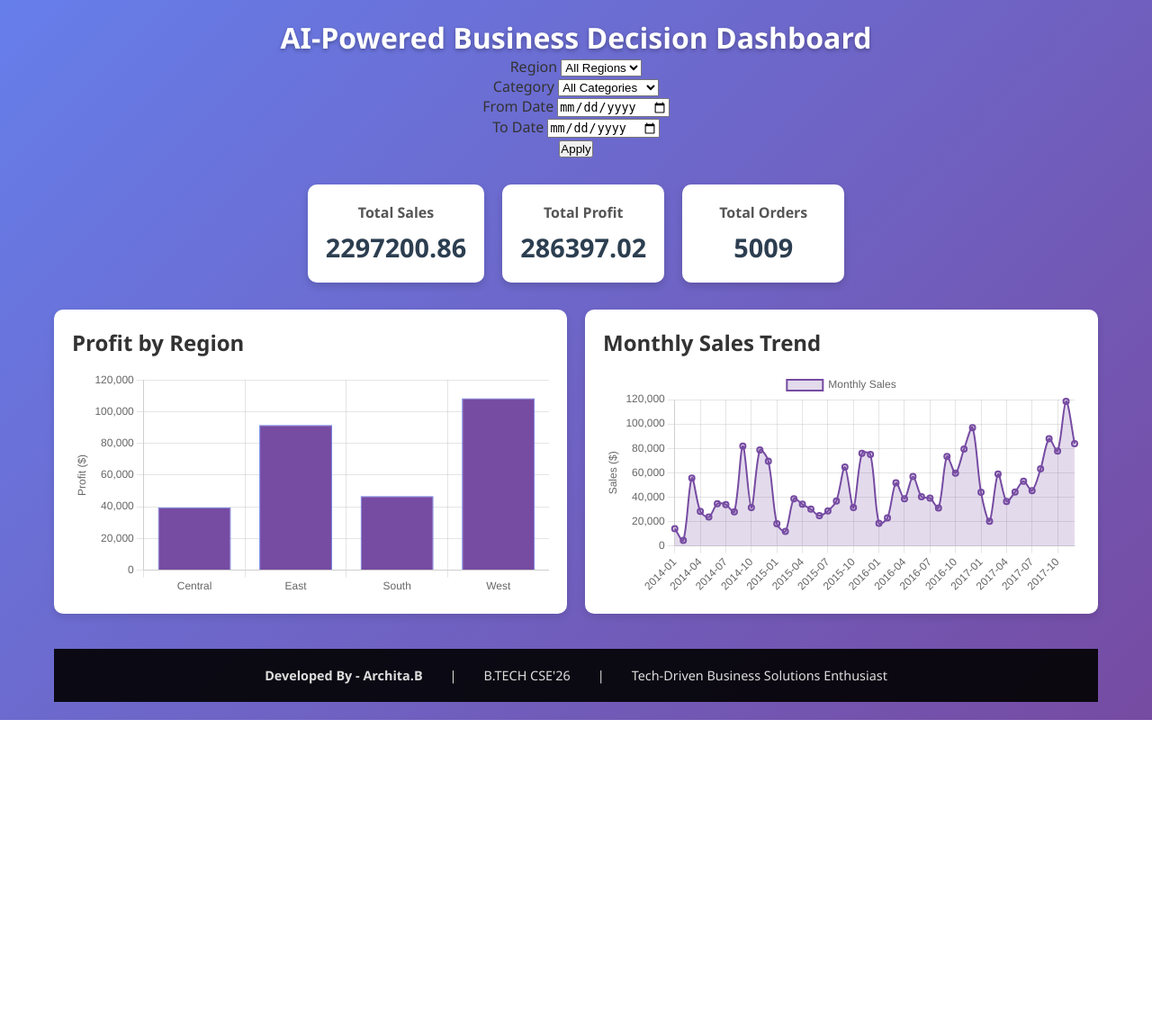
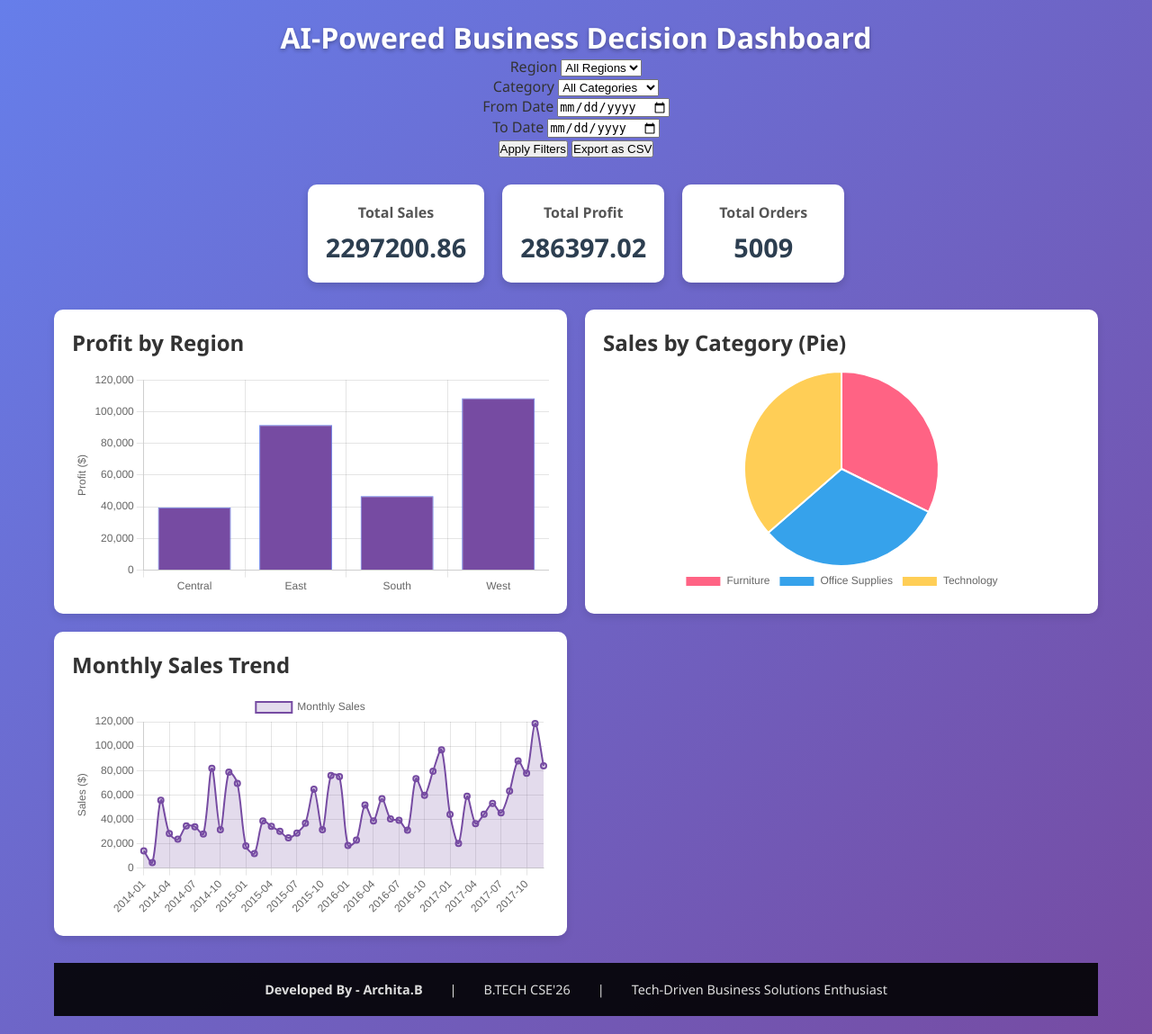
Before and after one commit to Architab2005/AI-Powered-Business-Decision-Dashboard, a Flask app: page / in a window 1280 px wide. Shown: the whole page at 90% size. Before the commit the page ends 800 px from the top, so only its background shows below. Run offline with Flask 3, Linux system fonts and the light colour scheme.

Commit message:
Add full AI‑Powered Business Decision Dashboard (code, charts, filters, CSV export)

```diff
--- a/app.py
+++ b/app.py
@@ -1,6 +1,7 @@
-from flask import Flask, render_template, request
+from flask import Flask, render_template, request, Response
 import pandas as pd
 import os
+from io import StringIO
 
 app = Flask(__name__, template_folder="templates")
 
@@ -11,11 +12,9 @@ DATA_PATH = os.path.join("data", "Superstore sales dataset.csv")
 def index():
     # Load data
     df = pd.read_csv(DATA_PATH)
-
-    # Convert Order Date
     df["Order Date"] = pd.to_datetime(df["Order Date"], dayfirst=True)
 
-    # --- Filters ---
+    # Filters
     selected_region = request.args.get("region", None)
     selected_category = request.args.get("category", None)
     from_date = request.args.get("from_date", None)
@@ -42,14 +41,14 @@ def index():
     total_orders = df_filtered["Order ID"].nunique()
 
     # Profit by Region
-    region_profit = (
-        df_filtered.groupby("Region")["Profit"]
-        .sum()
-        .round(2)
-        .to_dict()
-    )
+    region_profit = df_filtered.groupby("Region")["Profit"].sum().round(2).to_dict()
     region_labels = list(region_profit.keys())
     region_values = list(region_profit.values())
+
+    # Sales by Category (Pie)
+    category_sales = df_filtered.groupby("Category")["Sales"].sum().round(2).to_dict()
+    category_labels = list(category_sales.keys())
+    category_values = list(category_sales.values())
 
     # Monthly Sales
     df_filtered["Month"] = df_filtered["Order Date"].dt.to_period("M")
@@ -69,6 +68,8 @@ def index():
         total_orders=total_orders,
         region_labels=region_labels,
         region_values=region_values,
+        category_labels=category_labels,
+        category_values=category_values,
         monthly_labels=monthly_labels,
         monthly_values=monthly_values,
         regions=regions,
@@ -80,5 +81,38 @@ def index():
     )
 
 
+@app.route("/export/csv")
+def export_csv():
+    df = pd.read_csv(DATA_PATH)
+    df["Order Date"] = pd.to_datetime(df["Order Date"], dayfirst=True)
+
+    selected_region = request.args.get("region", None)
+    selected_category = request.args.get("category", None)
+    from_date = request.args.get("from_date", None)
+    to_date = request.args.get("to_date", None)
+
+    df_filtered = df.copy()
+
+    if selected_region:
+        df_filtered = df_filtered[df_filtered["Region"] == selected_region]
+    if selected_category:
+        df_filtered = df_filtered[df_filtered["Category"] == selected_category]
+    if from_date:
+        df_filtered = df_filtered[df_filtered["Order Date"] >= pd.to_datetime(from_date)]
+    if to_date:
+        df_filtered = df_filtered[df_filtered["Order Date"] <= pd.to_datetime(to_date)]
+
+    csv_buffer = StringIO()
+    df_filtered.to_csv(csv_buffer, index=False)
+
+    return Response(
+        csv_buffer.getvalue(),
+        mimetype="text/csv",
+        headers={
+            "Content-Disposition": "attachment;filename=filtered_superstore.csv"
+        }
+    )
+
+
 if __name__ == "__main__":
     app.run(debug=True, port=5000)
--- a/requirements.txt
+++ b/requirements.txt
@@ -1,5 +1,3 @@
 Flask
 pandas
-matplotlib
-plotly
 numpy<2.3
--- a/run_dashboard.py
+++ b/run_dashboard.py
@@ -6,5 +6,7 @@ def open_browser():
     webbrowser.open("http://127.0.0.1:5000")
 
 if __name__ == "__main__":
+    # Open browser after 1.5 seconds
     threading.Timer(1.5, open_browser).start()
+    # Start Flask
     app.run(debug=True, port=5000)
--- a/templates/dashboard.html
+++ b/templates/dashboard.html
@@ -6,10 +6,11 @@
     <title>AI‑Powered Business Decision Dashboard</title>
     <link rel="stylesheet" href="{{ url_for('static', filename='css/dashboard.css') }}" />
 
-    <!-- Pass data to JS -->
     <script>
         window.regionLabels = {{ region_labels | tojson | safe }};
         window.regionValues = {{ region_values | tojson | safe }};
+        window.categoryLabels = {{ category_labels | tojson | safe }};
+        window.categoryValues = {{ category_values | tojson | safe }};
         window.monthlyLabels = {{ monthly_labels | tojson | safe }};
         window.monthlyValues = {{ monthly_values | tojson | safe }};
     </script>
@@ -51,7 +52,8 @@
                     <input type="date" id="to_date" value="{{ to_date }}">
                 </div>
 
-                <button id="apply-filters">Apply</button>
+                <button id="apply-filters">Apply Filters</button>
+                <button id="export-csv">Export as CSV</button>
             </div>
         </header>
 
@@ -77,7 +79,13 @@
                 <canvas id="profitChart"></canvas>
             </div>
 
-            <!-- MONTHLY SALES TREND (Line) -->
+            <!-- SALES BY CATEGORY (Pie) -->
+            <div class="chart">
+                <h2>Sales by Category (Pie)</h2>
+                <canvas id="categoryChart"></canvas>
+            </div>
+
+            <!-- MONTHLY SALES TEND (Line) -->
             <div class="chart">
                 <h2>Monthly Sales Trend</h2>
                 <canvas id="monthlyChart"></canvas>
@@ -99,12 +107,12 @@
     <script src="https://cdn.jsdelivr.net/npm/chart.js"></script>
 
     <script>
-        // Apply filters (reload with query params)
+        // Apply filters
         document.getElementById("apply-filters").addEventListener("click", () => {
-            const region = document.getElementById("region").value;
-            const category = document.getElementById("category").value;
-            const from_date = document.getElementById("from_date").value;
-            const to_date = document.getElementById("to_date").value;
+            const region = document.getElementById("region")?.value;
+            const category = document.getElementById("category")?.value;
+            const from_date = document.getElementById("from_date")?.value;
+            const to_date = document.getElementById("to_date")?.value;
 
             const url = new URL(window.location.href);
             if (region) url.searchParams.set("region", region); else url.searchParams.delete("region");
@@ -115,13 +123,23 @@
             window.location.href = url.toString();
         });
 
-        // Log data for debug
-        console.log("Region Labels:", window.regionLabels);
-        console.log("Region Values:", window.regionValues);
-        console.log("Monthly Labels:", window.monthlyLabels);
-        console.log("Monthly Values:", window.monthlyValues);
+        // Export CSV
+        document.getElementById("export-csv").addEventListener("click", () => {
+            const region = document.getElementById("region")?.value;
+            const category = document.getElementById("category")?.value;
+            const from_date = document.getElementById("from_date")?.value;
+            const to_date = document.getElementById("to_date")?.value;
 
-        // --- Profit by Region (Bar) ---
+            const url = new URL("/export/csv", window.location.origin);
+            if (region) url.searchParams.set("region", region);
+            if (category) url.searchParams.set("category", category);
+            if (from_date) url.searchParams.set("from_date", from_date);
+            if (to_date) url.searchParams.set("to_date", to_date);
+
+            window.location.href = url.toString();
+        });
+
+        // Profit by Region (Bar)
         const profitChartEl = document.getElementById("profitChart");
         if (profitChartEl && window.regionLabels && window.regionValues) {
             const ctx1 = profitChartEl.getContext("2d");
@@ -152,11 +170,53 @@
                             title: { display: true, text: "Profit ($)" },
                         },
                     },
+                    onClick: (e, elements) => {
+                        if (elements.length > 0) {
+                            const index = elements[0].index;
+                            const clickedRegion = window.regionLabels[index];
+
+                            const url = new URL(window.location.href);
+                            url.searchParams.set("region", clickedRegion);
+                            window.location.href = url.toString();
+                        }
+                    },
                 },
             });
         }
 
-        // --- Monthly Sales Trend (Line) ---
+        // Sales by Category (Pie)
+        const categoryChartEl = document.getElementById("categoryChart");
+        if (categoryChartEl && window.categoryLabels && window.categoryValues) {
+            const ctx2 = categoryChartEl.getContext("2d");
+            new Chart(ctx2, {
+                type: "pie",
+                data: {
+                    labels: window.categoryLabels,
+                    datasets: [
+                        {
+                            data: window.categoryValues,
+                            backgroundColor: [
+                                "#FF6384",
+                                "#36A2EB",
+                                "#FFCE56",
+                                "#4BC0C0",
+                                "#FF9F40",
+                            ],
+                        },
+                    ],
+                },
+                options: {
+                    responsive: true,
+                    maintainAspectRatio: false,
+                    plugins: {
+                        legend: { position: "bottom" },
+                        tooltip: { enabled: true },
+                    },
+                },
+            });
+        }
+
+        // Monthly Sales (Line)
         const monthlyChartEl = document.getElementById("monthlyChart");
         if (monthlyChartEl && window.monthlyLabels && window.monthlyValues) {
             const ctx3 = monthlyChartEl.getContext("2d");
@@ -195,10 +255,6 @@
                             title: { display: true, text: "Sales ($)" },
                         },
                     },
-                    interaction: {
-                        mode: "index",
-                        intersect: false,
-                    },
                 },
             });
         }
```
Also changed, not shown: README.md.
